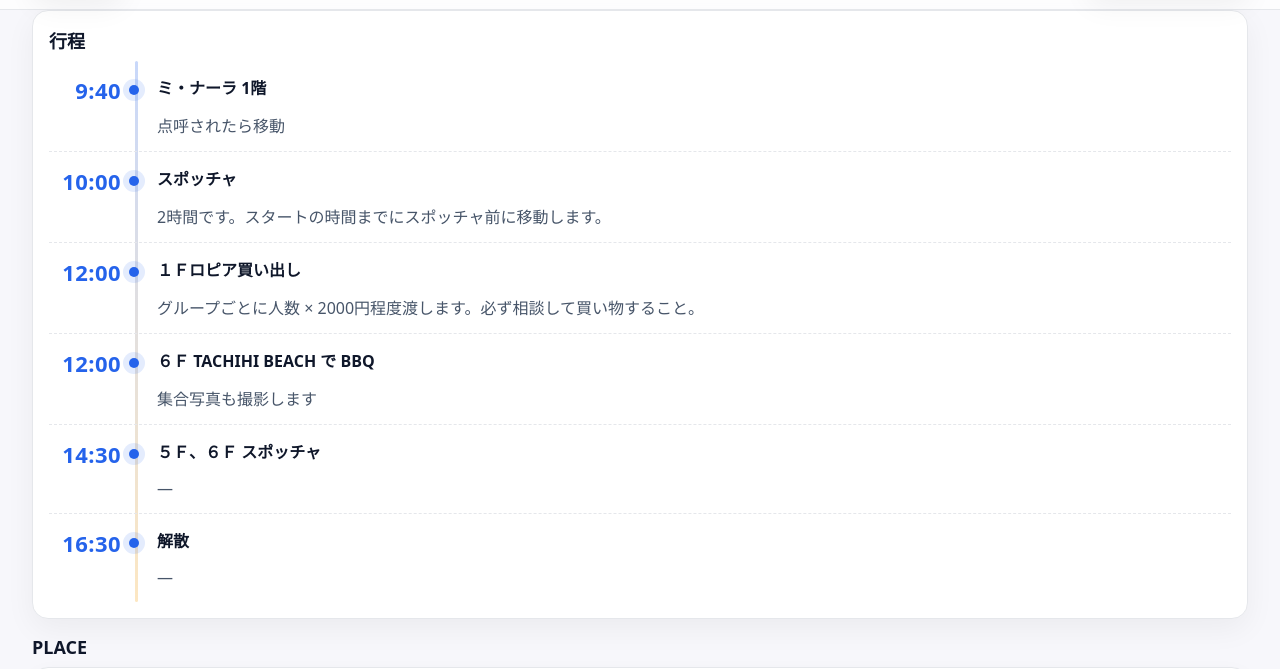
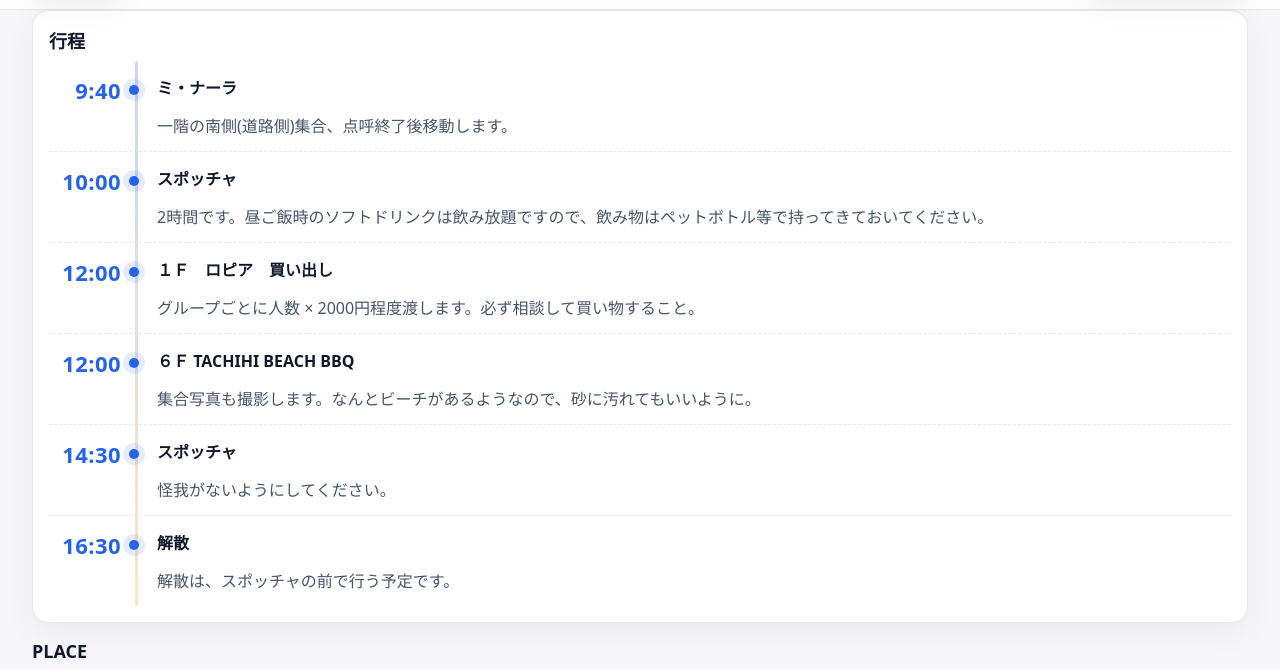
Before and after one commit to kiri931/fieldtrip2025, a plain HTML site: page index.html in a window 1280 px wide. Shown: the part 107-776 px from the top of the page. Drawn offline with Linux system fonts and the light colour scheme.

Commit message:
持ち物などの更新

```diff
--- a/index.html
+++ b/index.html
@@ -34,33 +34,33 @@
       <ol class="timeline-list">
         <li class="time-item">
           <div class="time">9:40</div>
-          <div class="place">ミ・ナーラ 1階</div>
-          <div class="note">点呼されたら移動</div>
+          <div class="place">ミ・ナーラ</div>
+          <div class="note">一階の南側(道路側)集合、点呼終了後移動します。</div>
         </li>
         <li class="time-item">
           <div class="time">10:00</div>
           <div class="place">スポッチャ</div>
-          <div class="note">2時間です。スタートの時間までにスポッチャ前に移動します。</div>
+          <div class="note">2時間です。昼ご飯時のソフトドリンクは飲み放題ですので、飲み物はペットボトル等で持ってきておいてください。</div>
         </li>
         <li class="time-item">
           <div class="time">12:00</div>
-          <div class="place">１Ｆロピア買い出し</div>
+          <div class="place">１Ｆ　ロピア　買い出し</div>
           <div class="note">グループごとに人数 × 2000円程度渡します。必ず相談して買い物すること。</div>
         </li>
         <li class="time-item">
           <div class="time">12:00</div>
-          <div class="place">６Ｆ TACHIHI BEACH で BBQ</div>
-          <div class="note">集合写真も撮影します</div>
+          <div class="place">６Ｆ TACHIHI BEACH BBQ</div>
+          <div class="note">集合写真も撮影します。なんとビーチがあるようなので、砂に汚れてもいいように。</div>
         </li>
         <li class="time-item">
           <div class="time">14:30</div>
-          <div class="place">５Ｆ、６Ｆ スポッチャ</div>
-          <div class="note">—</div>
+          <div class="place">スポッチャ</div>
+          <div class="note">怪我がないようにしてください。</div>
         </li>
         <li class="time-item">
           <div class="time">16:30</div>
           <div class="place">解散</div>
-          <div class="note">—</div>
+          <div class="note">解散は、スポッチャの前で行う予定です。</div>
         </li>
       </ol>
     </section>
@@ -163,6 +163,7 @@
         <label><input type="checkbox" name="item" value="rain"> 雨具（折りたたみ傘・レインコート）</label>
         <label><input type="checkbox" name="item" value="bag"> レジ袋・ウェットティッシュ</label>
         <label><input type="checkbox" name="item" value="battery"> モバイルバッテリー</label>
+        <label><input type="checkbox" name="item" value="close"> 着替え(体操服など)</label>
       </form>
       <div class="add-item">
         <input id="newItem" type="text" placeholder="項目を追加（例：日焼け止め）" />
```
